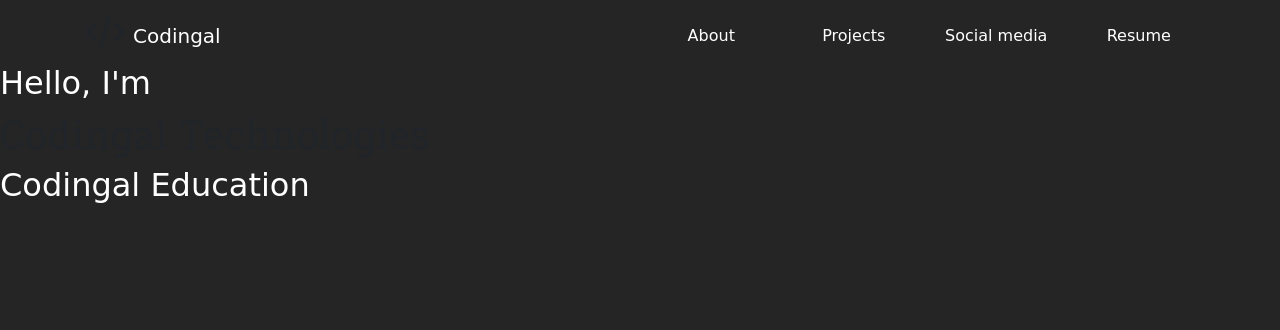
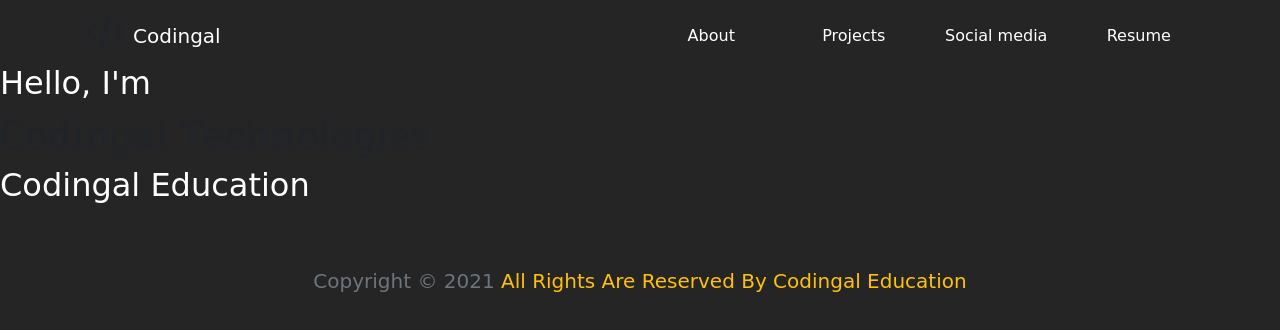
Before and after one commit to EsaRizvi22/Lesson-31, a plain HTML site: page Index.html in a window 1280 px wide. Drawn offline with nearby package versions, Linux system fonts and the light colour scheme; a web font is replaced by a local one.

```diff
--- a/Index.html
+++ b/Index.html
@@ -61,6 +61,12 @@ project/" target="_blank" class="text-white navigation-link">Resume</a>
         </div>
     </main>
     <footer>
+        <div class="container text-muted text-center py-3 mt-5">
+            <h5>
+                Copyright &copy; 2021
+                <a class="text-warning text-decoration-none" href="about.html">All Rights Are Reserved By Codingal Education</a>
+            </h5>
+        </div>
     </footer>
 </body>
 </html>
```
